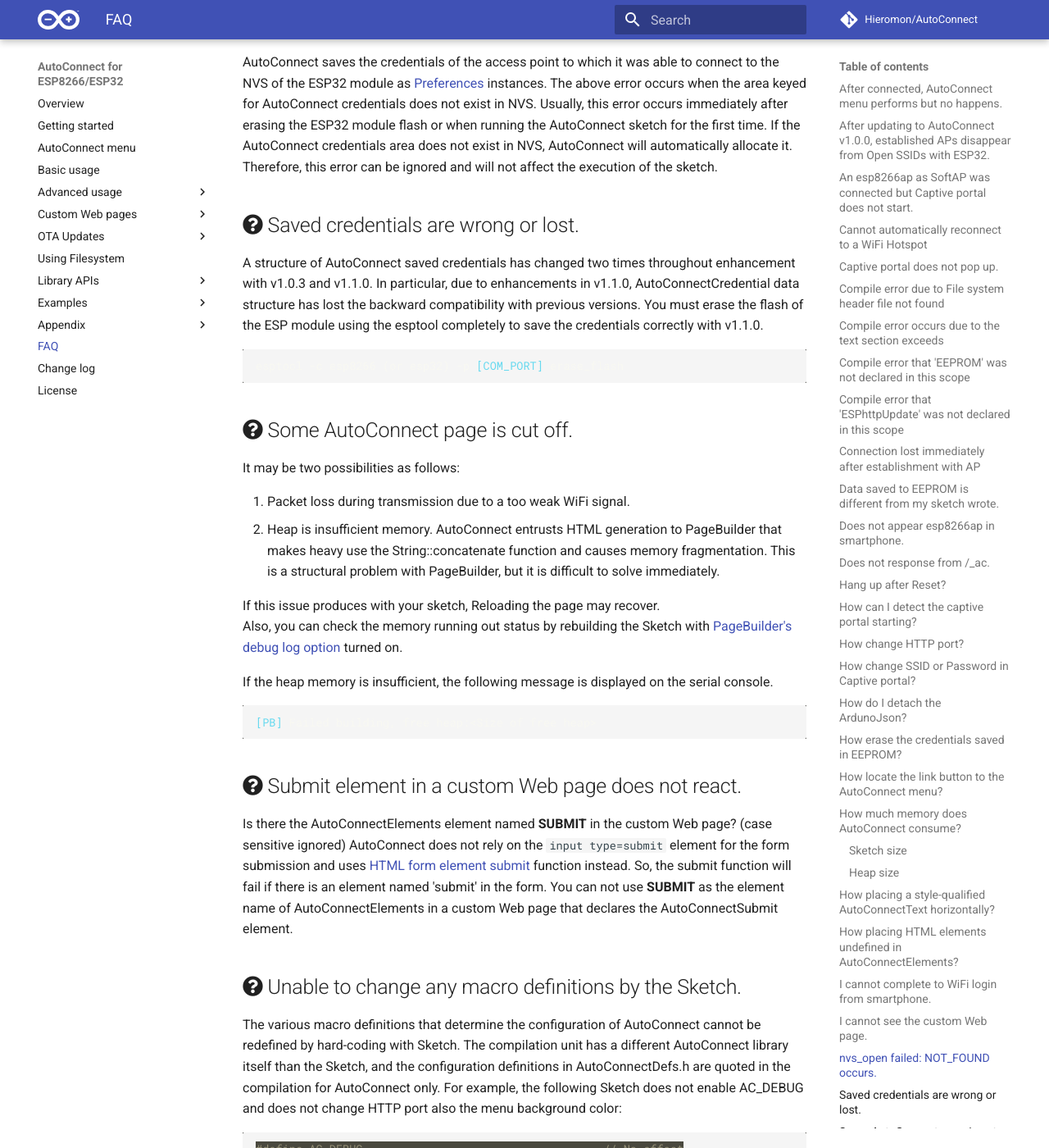
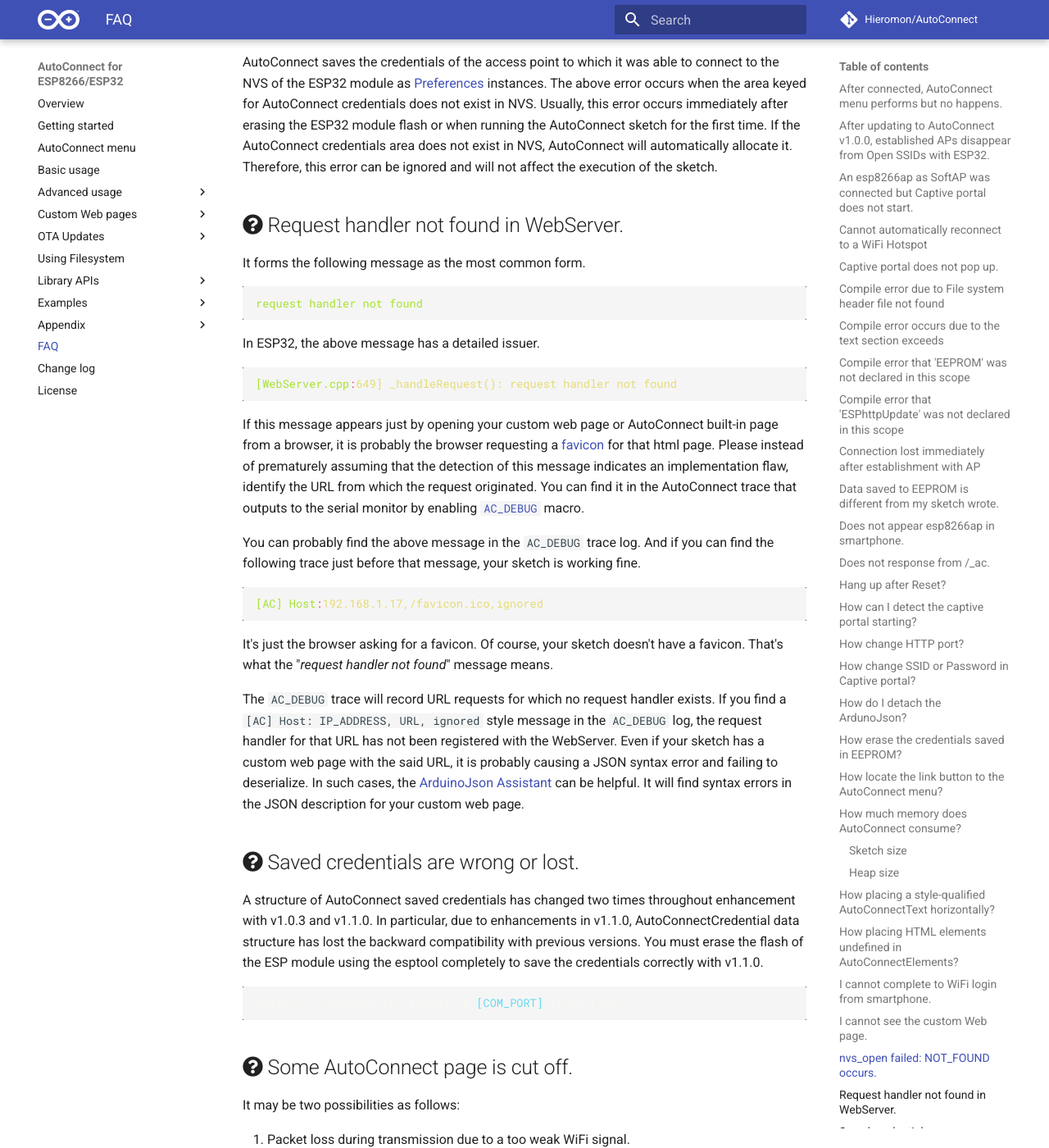
Before and after one commit to Hieromon/AutoConnect, an MkDocs documentation site: the page built from mkdocs/faq.md, in a window 1280 px wide and 1400 px high, scrolled down 11844 px. Shown: the whole window at 82% size. Built offline with MkDocs 1.6.1 and Material for MkDocs 9.7.7, drawn with Linux system fonts in a browser that asks for light colours; nearby versions of some CDN libraries; comment, search, counter and statistics services are not loaded.

Commit message:
Describe how to deal with the request handler not found

````diff
--- a/mkdocs/faq.md
+++ b/mkdocs/faq.md
@@ -315,6 +315,32 @@
 
 AutoConnect saves the credentials of the access point to which it was able to connect to the NVS of the ESP32 module as [Preferences](https://espressif-docs.readthedocs-hosted.com/projects/arduino-esp32/en/latest/api/preferences.html#preferences) instances. The above error occurs when the area keyed for AutoConnect credentials does not exist in NVS. Usually, this error occurs immediately after erasing the ESP32 module flash or when running the AutoConnect sketch for the first time. If the AutoConnect credentials area does not exist in NVS, AutoConnect will automatically allocate it. Therefore, this error can be ignored and will not affect the execution of the sketch.
 
+## <i class="fa fa-question-circle"></i> Request handler not found in WebServer.
+
+It forms the following message as the most common form.
+
+```ini
+request handler not found
+```
+
+In ESP32, the above message has a detailed issuer.
+
+```ini
+[WebServer.cpp:649] _handleRequest(): request handler not found
+```
+
+If this message appears just by opening your custom web page or AutoConnect built-in page from a browser, it is probably the browser requesting a [favicon](https://en.wikipedia.org/wiki/Favicon) for that html page. Please instead of prematurely assuming that the detection of this message indicates an implementation flaw, identify the URL from which the request originated. You can find it in the AutoConnect trace that outputs to the serial monitor by enabling [`AC_DEBUG`](adothers.md#debug-print) macro.
+
+You can probably find the above message in the `AC_DEBUG` trace log. And if you can find the following trace just before that message, your sketch is working fine.
+
+```ini
+[AC] Host:192.168.1.17,/favicon.ico,ignored
+```
+
+It's just the browser asking for a favicon. Of course, your sketch doesn't have a favicon. That's what the "_request handler not found_" message means.
+
+The `AC_DEBUG` trace will record URL requests for which no request handler exists. If you find a `[AC] Host: IP_ADDRESS, URL, ignored` style message in the `AC_DEBUG` log, the request handler for that URL has not been registered with the WebServer. Even if your sketch has a custom web page with the said URL, it is probably causing a JSON syntax error and failing to deserialize. In such cases, the [ArduinoJson Assistant](https://arduinojson.org/v6/assistant/) can be helpful. It will find syntax errors in the JSON description for your custom web page.
+
 ## <i class="fa fa-question-circle"></i> Saved credentials are wrong or lost.
 
 A structure of AutoConnect saved credentials has changed two times throughout enhancement with v1.0.3 and v1.1.0. In particular, due to enhancements in v1.1.0, AutoConnectCredential data structure has lost the backward compatibility with previous versions. You must erase the flash of the ESP module using the esptool completely to save the credentials correctly with v1.1.0.
````
